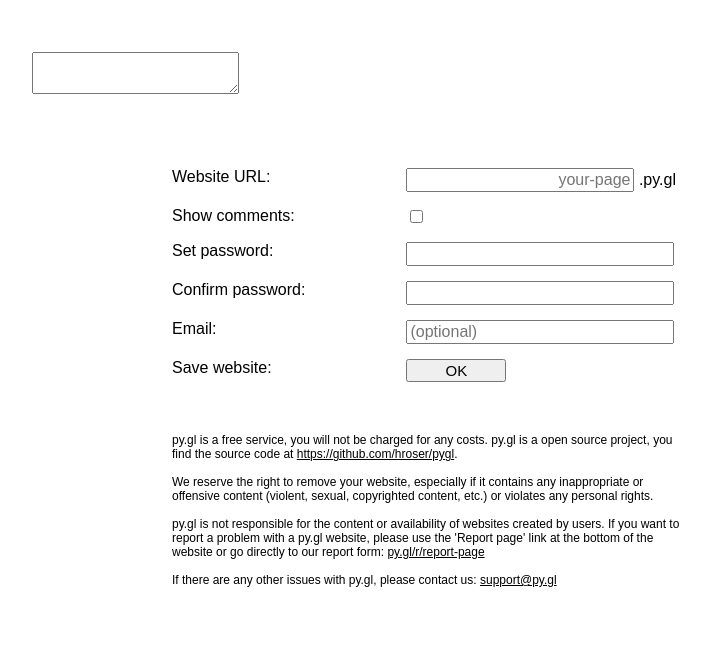
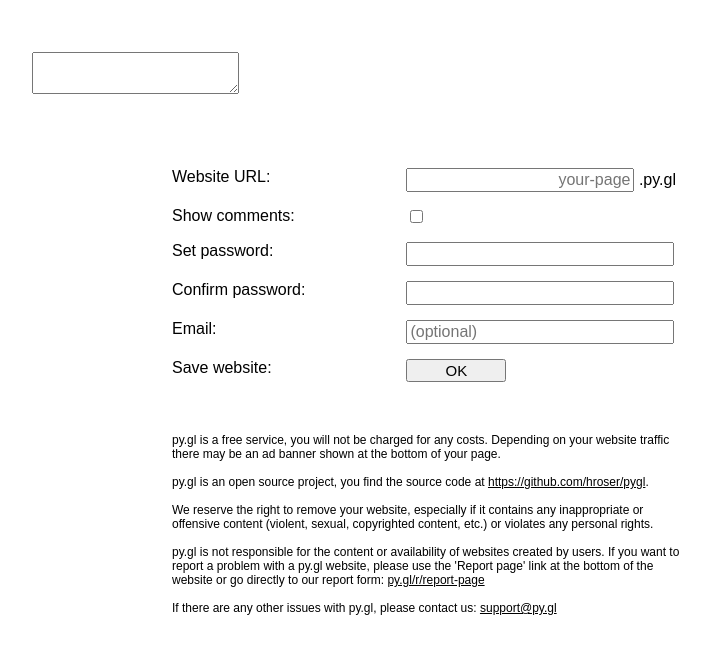
Before and after one commit to hroser/pygl, a Python web app: template templates/create-page-en.html in a window 1280 px wide. Shown: the top 654 px of the page, without its empty margins (208-918 px from the left). Run offline with Jinja, Linux system fonts and the light colour scheme; the template is opened without the code that fills it, so the values that code supplies are empty; some libraries are stand-ins or nearby versions.

Commit message:
changed html of main page

```diff
--- a/templates/create-page-en.html
+++ b/templates/create-page-en.html
@@ -88,7 +88,7 @@ margin-bottom: 15px
 	<meta charset="utf-8">
 	<link rel="shortcut icon" href="/favicon0.ico">
 	<title>py.gl - Put it online</title>
-	<meta name="description" content="With py.gl you can easily create a free and clean one-page website. Just type your text, insert images and publish your pygl-page with one click.">
+	<meta name="description" content="With py.gl you can easily create a free and clean website. Just type your text, insert images and publish your py.gl website with one click.">
 	<meta name="keywords" content="pygl, create free website, free microsite, create microsite, create single-page website, get free advertisement website, create free business website">
 	<meta name="viewport" content="width=device-width, initial-scale=1.0">
 	<style type="text/css"></style>
@@ -112,7 +112,7 @@ margin-bottom: 15px
   <script>
   tinymce.init({
     selector: '#maintextarea',
-    height: 500,
+    height: 300,
     theme: "modern",
     plugins: 'preview paste searchreplace autolink directionality visualblocks visualchars image link media template codesample code table charmap hr pagebreak nonbreaking anchor toc insertdatetime advlist lists textcolor imagetools contextmenu colorpicker textpattern autoresize',
     toolbar1: 'formatselect | bold italic strikethrough forecolor backcolor | link | alignleft aligncenter alignright alignjustify  | numlist bullist outdent indent  | removeformat',
@@ -545,8 +545,9 @@ function jumptoanchor(anchor){
 		<br>
 
 		<div class="centerinfo">
-		py.gl is a free service, you will not be charged for any costs.
-		py.gl is a open source project, you find the source code at <a href="https://github.com/hroser/pygl" style="color: black;">https://github.com/hroser/pygl</a>.
+		py.gl is a free service, you will not be charged for any costs. Depending on your website traffic there may be an ad banner shown at the bottom of your page.
+<br><br>
+		py.gl is an open source project, you find the source code at <a href="https://github.com/hroser/pygl" style="color: black;">https://github.com/hroser/pygl</a>.
 		<br><br>
 		We reserve the right to remove your website, especially if it contains any inappropriate or offensive content (violent, sexual, copyrighted content, etc.) or violates any personal rights.
 		<br><br>
@@ -561,9 +562,9 @@ function jumptoanchor(anchor){
 
 	</form>
 	<br><br>
-	<div>
+	<div><!--
 	<script async src="//pagead2.googlesyndication.com/pagead/js/adsbygoogle.js"></script>
-	<!-- pygl-page-01 -->
+	<!-- pygl-page-01 -
 	<ins class="adsbygoogle"
 	     style="display:block"
 	     data-ad-client="ca-pub-7721448403959102"
@@ -572,7 +573,7 @@ function jumptoanchor(anchor){
 	<script>
 	(adsbygoogle = window.adsbygoogle || []).push({});
 	</script>
-	</div>
+	</div>-->
 	<br><br>
 </body>
 </html>
--- a/templates/edit-page-en.html
+++ b/templates/edit-page-en.html
@@ -66,7 +66,7 @@ table, tr, td {
   <script>
   tinymce.init({
     selector: '#maintextarea',
-    height: 500,
+    height: 300,
     theme: "modern",
     plugins: 'preview paste searchreplace autolink directionality visualblocks visualchars image link media template codesample code table charmap hr pagebreak nonbreaking anchor toc insertdatetime advlist lists textcolor imagetools contextmenu colorpicker textpattern autoresize',
     toolbar1: 'formatselect | bold italic strikethrough forecolor backcolor | link | alignleft aligncenter alignright alignjustify  | numlist bullist outdent indent  | removeformat',
--- a/templates/page-en.html
+++ b/templates/page-en.html
@@ -117,7 +117,7 @@ margin-left: 3%;
 	<br>
 	</div>
 
-	{% if page_views >= 0 %}
+	{% if page_views >= 500 %}
 
 	<br><br>
 	<div>
```
Also changed, not shown: templates/landing-en.html (+6 -5 lines).
